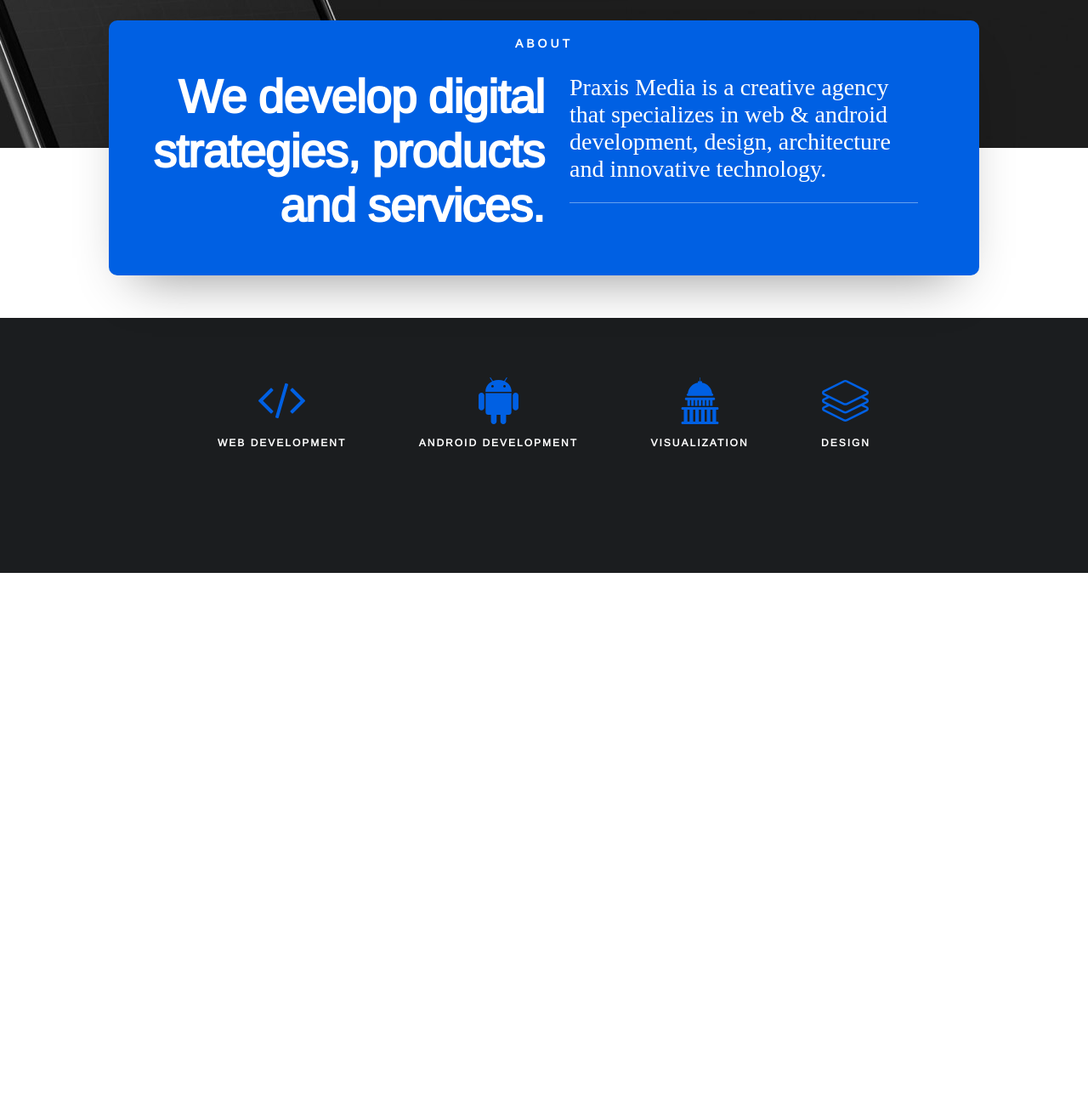
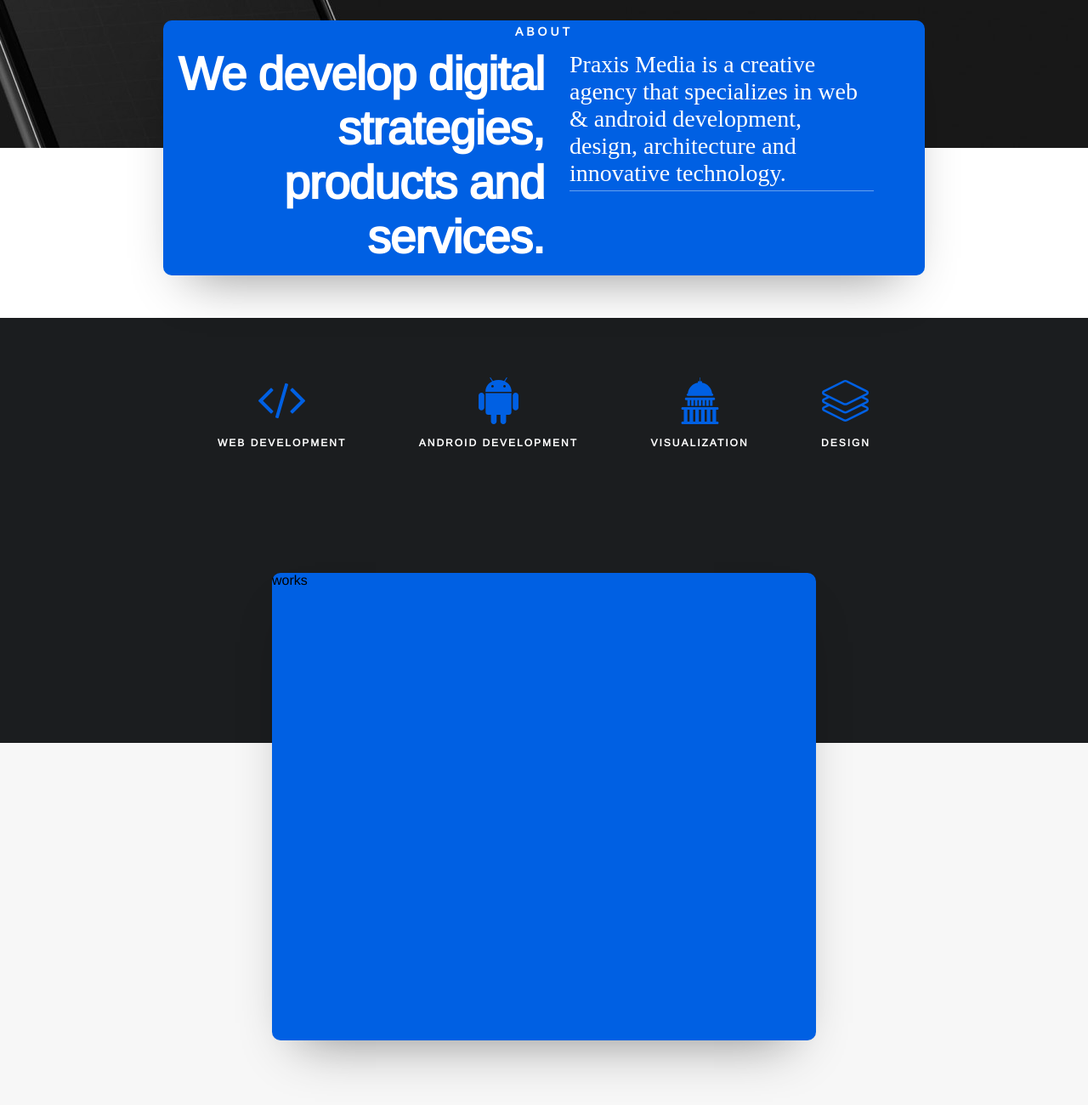
Before and after one commit to exymax/axis-media, a website: page index.html in a window 1280 px wide. Shown: the part 576-1876 px from the top of the page at 85% size. Before the commit the page ends 1250 px from the top, so only its background shows below. Drawn offline with nearby package versions, Linux system fonts and the light colour scheme.

Commit message:
Added works rect

```diff
--- a/index.html
+++ b/index.html
@@ -70,7 +70,13 @@
         </div>
 
         <div id="works">
+            <div id="works-rectangle">
+                <div id="works-rect-title">works</div>
+            </div>
 
+            <div id="works-wrapper">
+
+            </div>
         </div>
     </body>
     <script src="js/bundle/app.js"></script>
--- a/styles/app.less
+++ b/styles/app.less
@@ -105,7 +105,8 @@
             position: absolute;
             width: 100%;
             height: 100%;
-            background-color: rgba(0, 0, 0, .2);
+            z-index: 1;
+            background-color: rgba(0, 0, 0, .15);
         }
 
         .content {
@@ -142,6 +143,7 @@
 
             #purchase {
                 margin-top: 40px;
+                .transition;
             }
         }
     }
@@ -162,14 +164,14 @@
             flex-direction: column;
             justify-content: center;
             align-items: center;
-            width: 80%;
+            width: 70%;
             height: 300px;
             transform: translateY(-50%);
-            left: 10%;
+            left: 15%;
             border-radius: 10px;
             background-color: @c-block-blue;
-            box-shadow: 0px 30px 60px -30px rgba(0, 0, 0, 0.45);
             color: @c-text-light;
+            .block-shadow;
 
             #text-about {
                 display: flex;
@@ -214,7 +216,7 @@
     #directions {
         position: relative;
         width: 100%;
-        height: 300px;
+        height: 500px;
         background-color: @c-block-gray;
 
         #directions-wrapper {
@@ -249,4 +251,26 @@
             }
         }
     }
+
+    #works {
+        position: relative;
+        width: 100%;
+        height: 550px;
+        background-color: @c-block-light-gray;
+
+        #works-rectangle {
+            position: absolute;
+            top: -200px;
+            left: 25%;
+            width: 50%;
+            height: 550px;
+            background-color: @c-block-blue;
+            border-radius: 10px;
+            .block-shadow;
+        }
+
+        #works-wrapper {
+
+        }
+    }
 }
--- a/styles/colors.less
+++ b/styles/colors.less
@@ -7,7 +7,8 @@
 /**************
 *** Buttons ***
 **************/
-@c-button-light: #fff;
+@c-button-light: rgba(255, 255, 255, .95);
+@c-button-light-full: #fff;
 @c-button-text-dark: @c-text-black;
 
 /*************
@@ -15,3 +16,4 @@
 *************/
 @c-block-blue: #0060E3;
 @c-block-gray: #1B1D1F;
+@c-block-light-gray: #F7F7F7;
--- a/styles/helpers.less
+++ b/styles/helpers.less
@@ -28,3 +28,7 @@
     flex-direction: row;
     align-items: center;
 }
+
+.block-shadow {
+    box-shadow: 0px 30px 60px -30px rgba(0, 0, 0, 0.45);
+}
--- a/styles/ui.less
+++ b/styles/ui.less
@@ -19,6 +19,7 @@
 
     &:hover {
         outline: none;
+        background-color: @c-button-light-full;
     }
 
     &.large {
@@ -29,5 +30,9 @@
 
     &.shadow {
         box-shadow: 0 8px 30px -6px rgba(0, 0, 0, 0.6);
+
+        &:hover {
+            box-shadow: 0 12px 30px -6px rgba(0, 0, 0, 0.7);
+        }
     }
 }
```
Also changed, not shown: js/bundle/app.js (+1 -1 lines).
